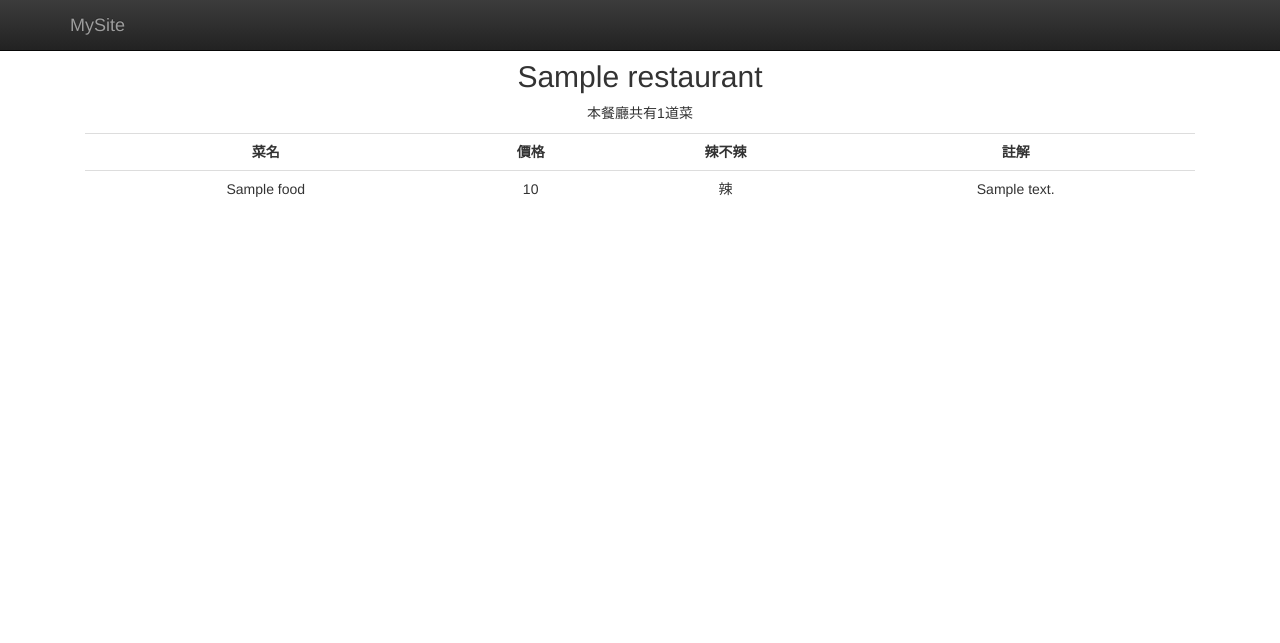
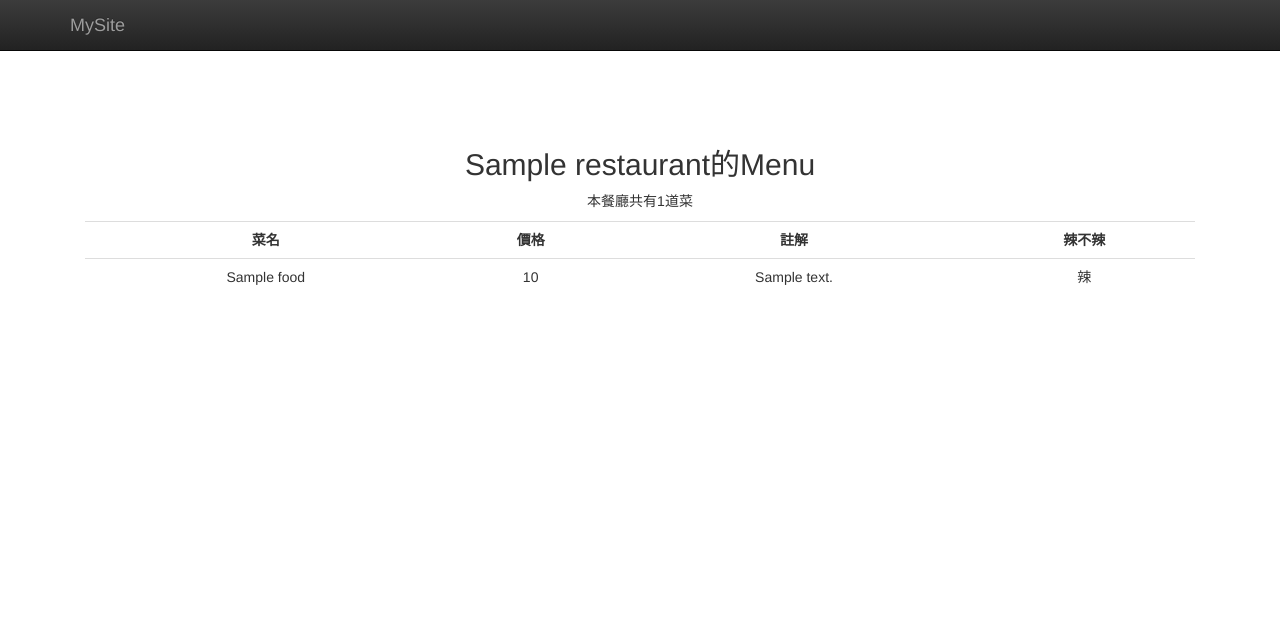
Before and after one commit to its-django/mysite, a Django app: page /menu/ in a window 1280 px wide. Shown: the top 643 px of the page. Run offline with Django 3.2, Linux system fonts and the light colour scheme; tables that the repository leaves empty hold one stand-in row (values such as "Sample post"); some libraries are stand-ins or nearby versions.

Commit message:
Module_10 - 暫時修改menu頁面邏輯，呈現第一間餐廳菜單

```diff
--- a/mysite/restaurants/templates/menu.html
+++ b/mysite/restaurants/templates/menu.html
@@ -7,9 +7,9 @@
         <link rel="stylesheet" href="https://maxcdn.bootstrapcdn.com/bootstrap/3.3.1/css/bootstrap-theme.min.css">
         <style>
         th { text-align: center; }
-        div.menus {
+        div.center_padding {
             text-align: center;
-            padding: 40px 15px;
+            padding: 128px 15px;
         }
 
         </style>
@@ -38,33 +38,30 @@
         </nav>
 
         <div class="container">
-            <div class="menus">
-                <p>
-                {% for r in restaurants %}
-                <h2>{{ r.name }}</h2>
-                {% if r.food_set.all %}
-                <p>本餐廳共有{{ r.food_set.all|length }}道菜</p>
-                <table class="table">
+            <div class="center_padding">
+                <h2>{{ restaurant.name }}的Menu</h2>
+                {% if restaurant.food_set.all %}
+                <p>本餐廳共有{{ restaurant.food_set.all|length }}道菜</p>
+                <table class="table table-hover">
                     <tr>
                         <th>菜名</th>
                         <th>價格</th>
+                        <th>註解</th>
                         <th>辣不辣</th>
-                        <th>註解</th>
                     </tr>
-                    {% for food in r.food_set.all %}
+                    {% for food in restaurant.food_set.all %}
                     <tr>
                         <td> {{ food.name }} </td>
                         <td> {{ food.price }} </td>
+                        <td> {{ food.comment }} </td>
                         <td> {% if food.is_spicy %} 辣 {% else %} 不辣 {% endif %} </td>
-                        <td> {{ food.comment }} </td>
                     </tr>
                     {% endfor %}
                 </table>
-                </p>
                 {% else %}
                 <p>本餐廳啥都沒賣</p>
                 {% endif %}
-                {% endfor %}
+
             </div>
         </div>
 
--- a/mysite/restaurants/views.py
+++ b/mysite/restaurants/views.py
@@ -13,7 +13,7 @@ def menu(request):
     :returns: http response
 
     """
-    restaurants = Restaurant.objects.all()
+    restaurant = Restaurant.objects.get(id=1)
     return render_to_response('menu.html', locals())
 
 
```
